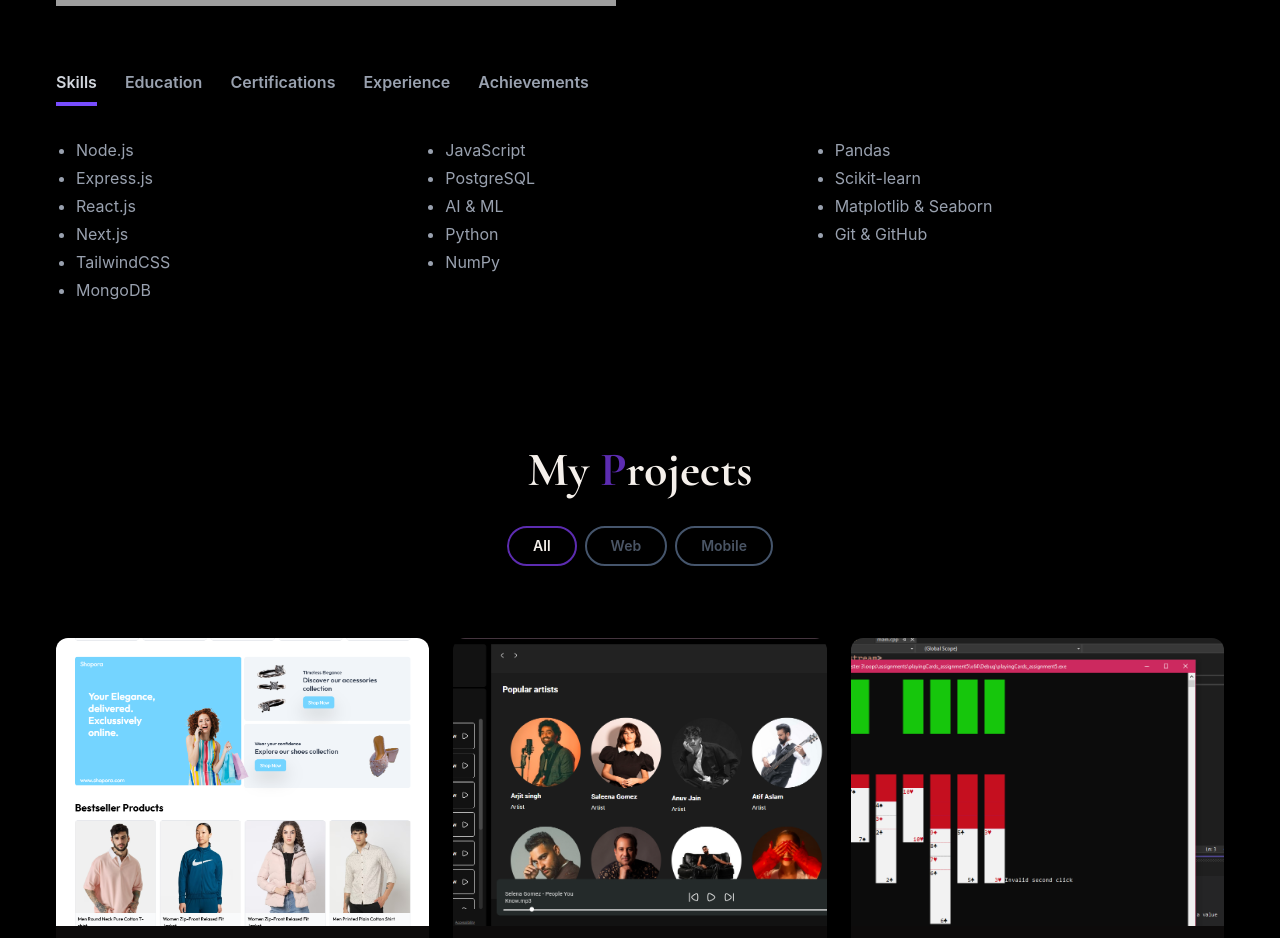
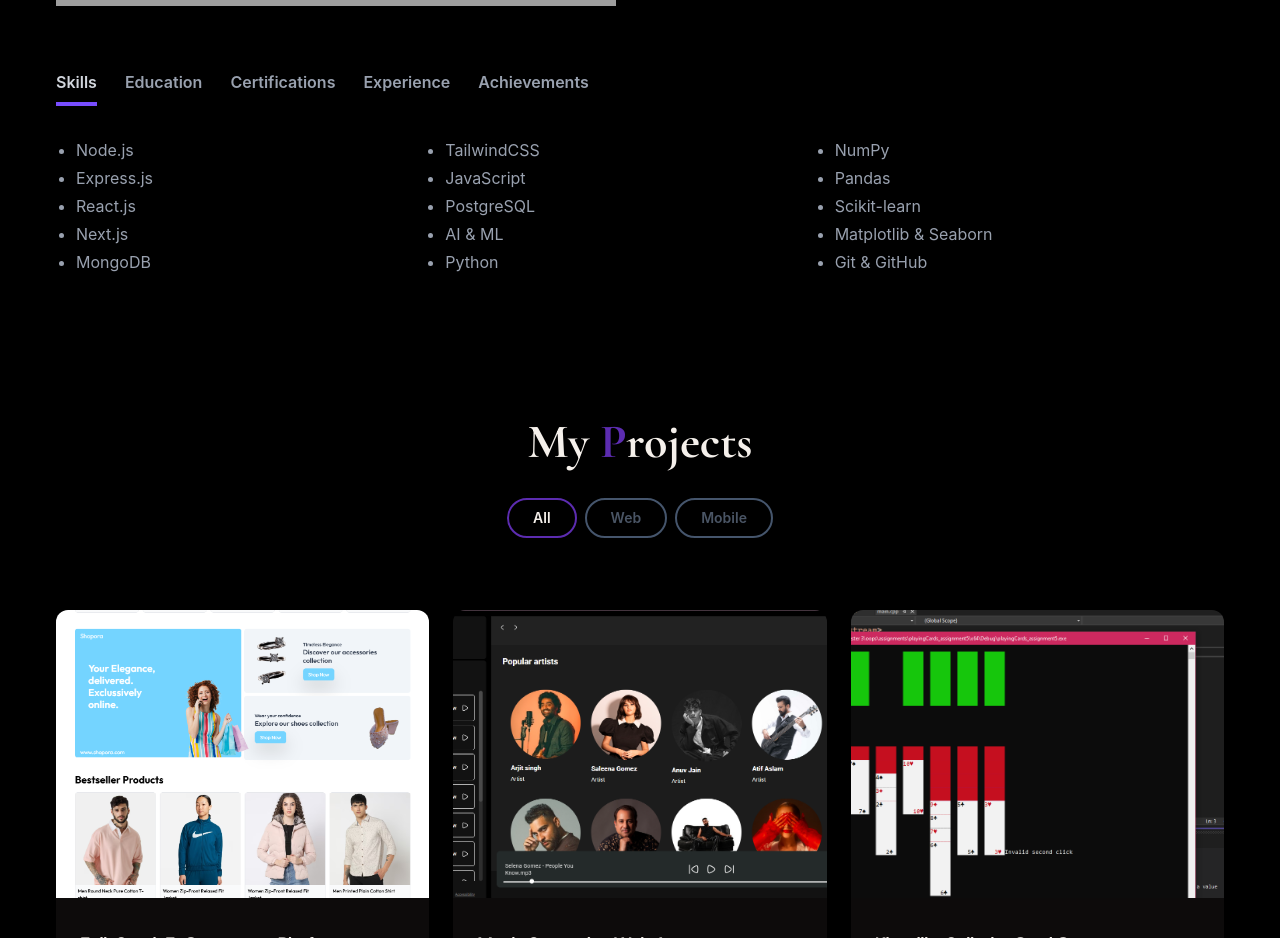
Before and after one commit to AyeshaAfzal-01/ayesha-portfolio, a React (Vite) app: page / in a window 1280 px wide. Shown: the part 1220-2158 px from the top of the page. Built offline with nearby package versions, Linux system fonts and the light colour scheme; grey boxes are pictures that could not be loaded.

Commit message:
another small fix in skill section

```diff
--- a/src/components/Skills.jsx
+++ b/src/components/Skills.jsx
@@ -25,19 +25,19 @@ const TAB_DATA = [
           <li>Express.js</li>
           <li>React.js</li>
           <li>Next.js</li>
-           <li>TailwindCSS</li>
           <li>MongoDB</li>
         </ul>
 
         <ul className="list-disc space-y-1">
+           <li>TailwindCSS</li>
           <li>JavaScript</li>
           <li>PostgreSQL</li>
           <li>AI & ML</li>
           <li>Python</li>
-          <li>NumPy</li>
         </ul>
 
         <ul className="list-disc space-y-1">
+             <li>NumPy</li>
           <li>Pandas</li>
           <li>Scikit-learn</li>
           <li>Matplotlib & Seaborn</li>
```
